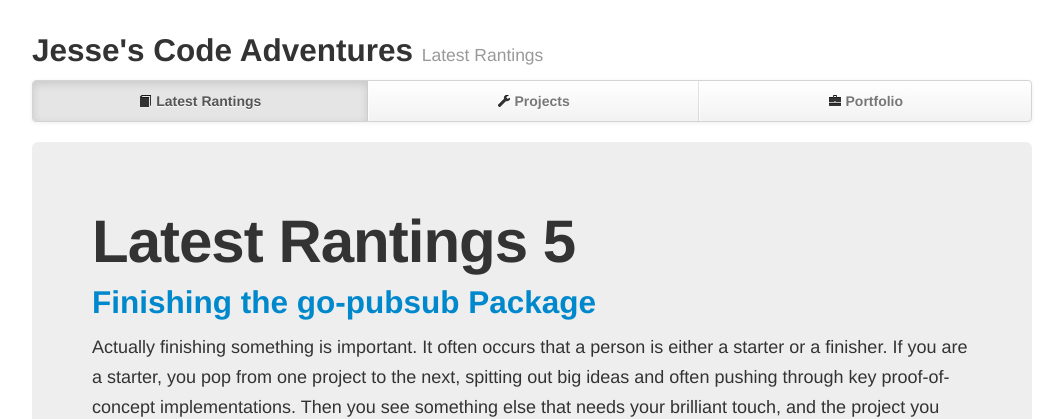
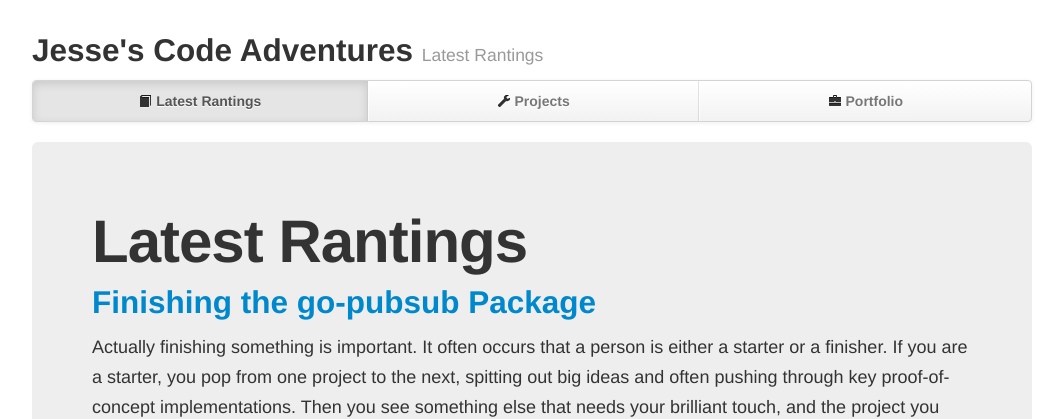
Before and after one commit to jessecarl/jessecarl.github.io, a Jekyll site: the page built from index.html, in a window 1280 px wide. Shown: the top 419 px of the page, without its empty margins (108-1171 px from the left). Built offline with Jekyll 4.4.1, drawn with Linux system fonts in a browser that asks for light colours; nearby versions of some CDN libraries; the list of posts is cut into pages by our own code; a style sheet for code colours, icons or effects is not loaded.

Commit message:
removes pagination from title in hero

```diff
--- a/index.html
+++ b/index.html
@@ -5,7 +5,7 @@ icon: book
 ---
 {% for post in site.posts limit:1 %}
 <div class="hero-unit">
-  <h1>{{ page.title }} {{ paginator.per_page }}</h1>
+  <h1>{{ page.title }}</h1>
   <h2><a href="{{ post.url }}">{{ post.title }}</a></h2>
   <p>{{ post.exerpt | markdownify }}</p>
   <p>
```
